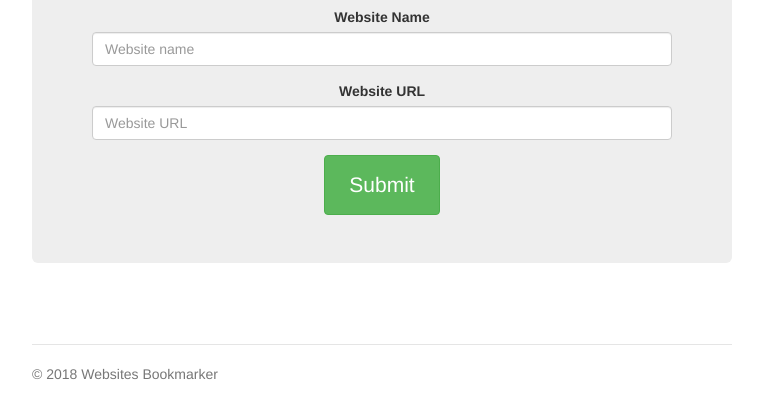
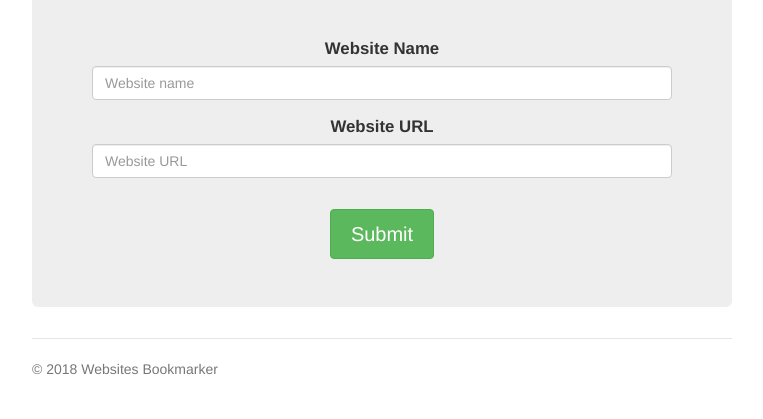
Before and after one commit to lemuelpjr/js-bookmarker, a plain HTML site: page index.html in a window 1280 px wide. Shown: the part 245-664 px from the top of the page, without its empty margins (258-1021 px from the left). Drawn offline with nearby package versions, Linux system fonts and the light colour scheme.

Commit message:
add primary custom styles for theme

```diff
--- a/css/styles.css
+++ b/css/styles.css
@@ -6,7 +6,6 @@ body {
 
 /* Everything but the jumbotron gets side spacing for mobile first views */
 .header,
-.marketing,
 .footer {
   padding-right: 15px;
   padding-left: 15px;
@@ -18,16 +17,21 @@ body {
   border-bottom: 1px solid #e5e5e5;
 }
 
-/* Make the masthead heading the same height as the navigation */
-.header h3 {
-  margin-top: 0;
-  margin-bottom: 0;
-  line-height: 40px;
+.jumbotron h2 {
+  margin-bottom: 40px;
+}
+
+label {
+  font-size: 1.2em;
+}
+
+.jumbotron button {
+  margin-top: 16px;
 }
 
 /* Custom page footer */
 .footer {
-  padding-top: 19px;
+  padding-top: 20px;
   color: #777;
   border-top: 1px solid #e5e5e5;
 }
@@ -39,36 +43,22 @@ body {
   }
 }
 
-.container-narrow>hr {
-  margin: 30px 0;
-}
-
-/* Main marketing message and sign up button */
+/* Main message and sign up button */
 .jumbotron {
   text-align: center;
   border-bottom: 1px solid #e5e5e5;
 }
 
 .jumbotron .btn {
-  padding: 14px 24px;
-  font-size: 21px;
-}
-
-/* Supporting marketing content */
-.marketing {
-  margin: 40px 0;
-}
-
-.marketing p+h4 {
-  margin-top: 28px;
+  padding: 10px 20px;
+  font-size: 20px;
 }
 
 /* Responsive: Portrait tablets and up */
 @media screen and (min-width: 768px) {
 
-  /* Remove the padding we set earlier */
+  /* Remove the padding set earlier */
   .header,
-  .marketing,
   .footer {
     padding-right: 0;
     padding-left: 0;
```
